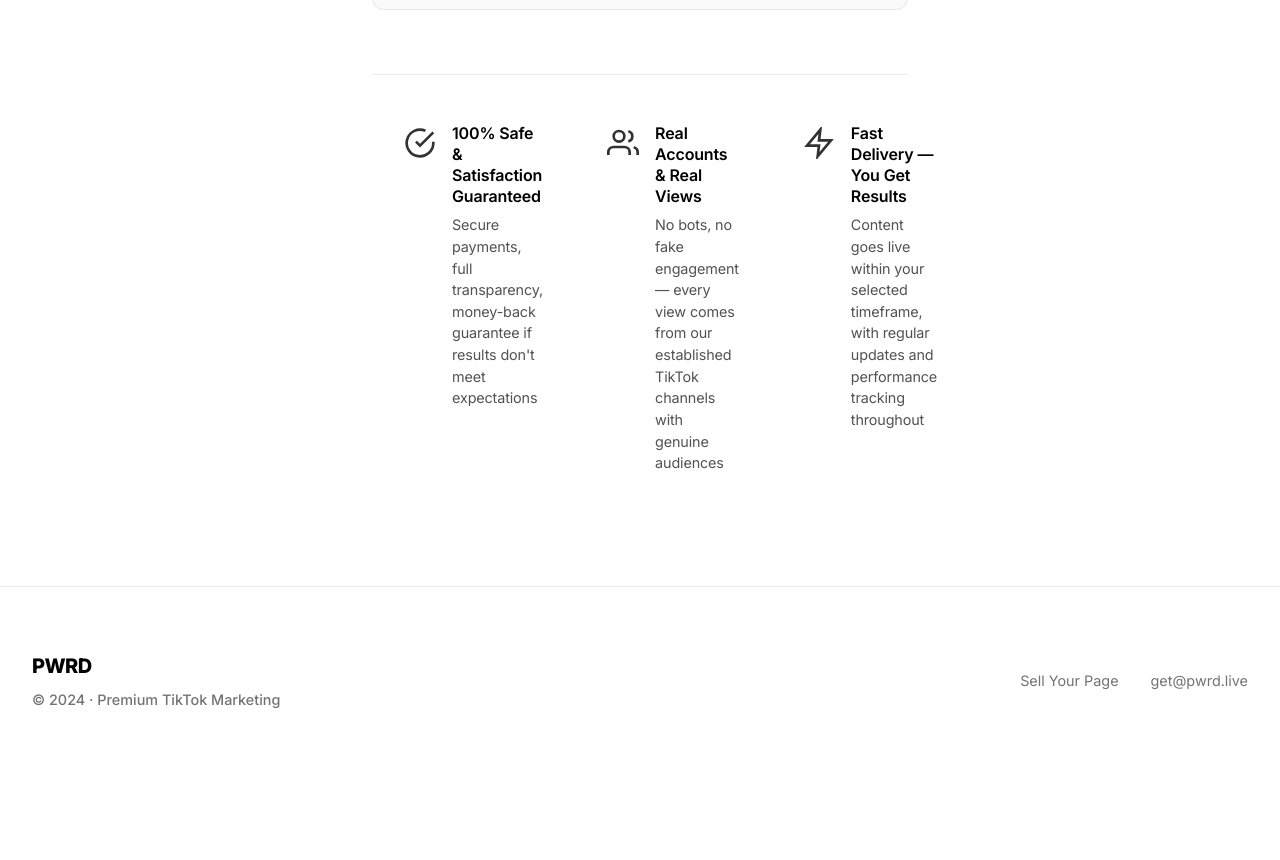
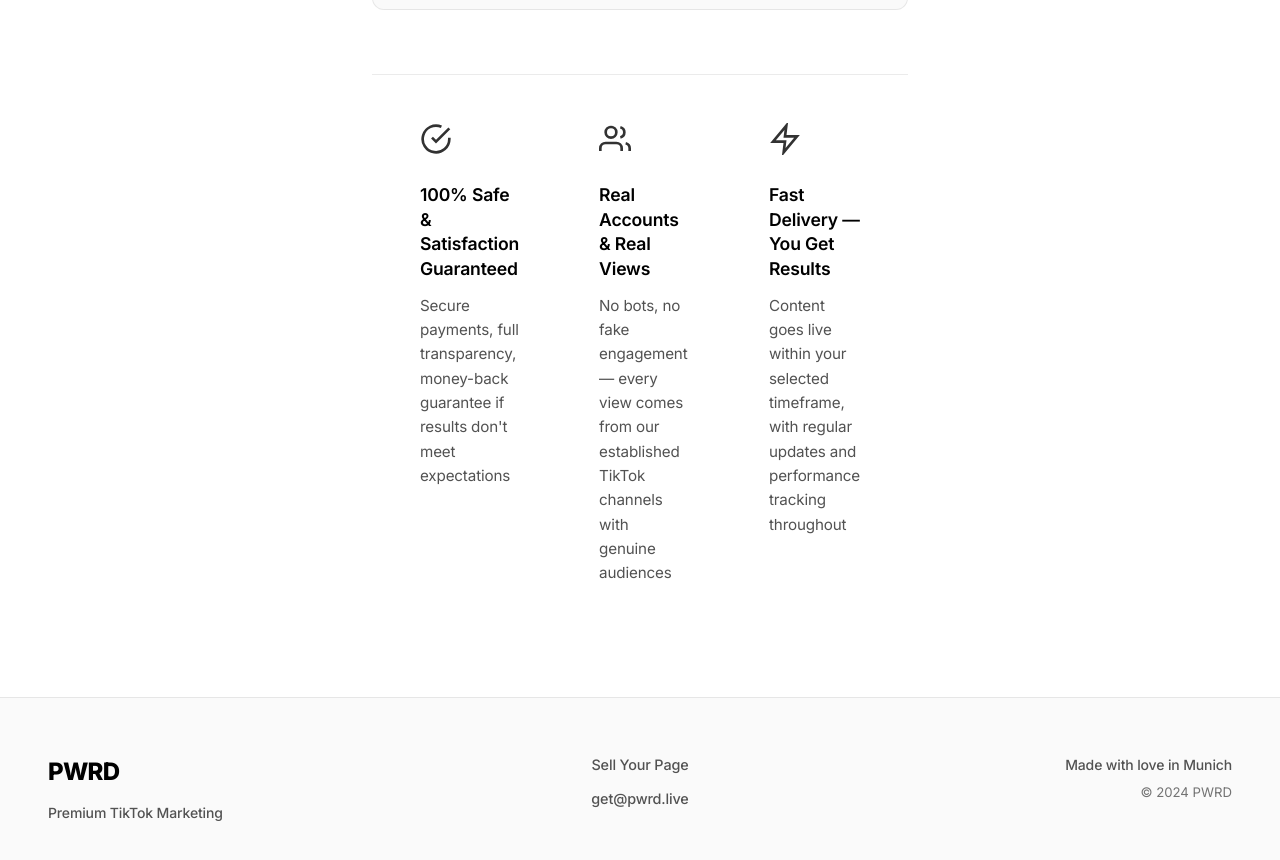
Before and after one commit to nevernot25/social, a website: page index.html in a window 1280 px wide. Shown: the part 3431-4291 px from the top of the page. Before the commit the page ends 4205 px from the top, so only its background shows below. Drawn offline with Linux system fonts and the light colour scheme; a script that the page names is missing.

Commit message:
Improve trust badges spacing and redesign footer
- Trust badges: wider spacing (5rem gap), vertical layout, larger icons (40px)
- Trust text: increased font sizes for better readability
- Footer: professional 3-column grid layout with light background
- Added "Made with love in Munich" to footer
- Improved footer typography and spacing

```diff
--- a/index.html
+++ b/index.html
@@ -300,11 +300,15 @@
         <div class="footer-content">
             <div class="footer-left">
                 <div class="footer-logo">PWRD</div>
-                <div class="footer-text">© 2024 · Premium TikTok Marketing</div>
+                <div class="footer-tagline">Premium TikTok Marketing</div>
             </div>
-            <div class="footer-links">
+            <div class="footer-center">
                 <a href="sell.html">Sell Your Page</a>
                 <a href="mailto:get@pwrd.live">get@pwrd.live</a>
+            </div>
+            <div class="footer-right">
+                <div class="footer-location">Made with love in Munich</div>
+                <div class="footer-copyright">© 2024 PWRD</div>
             </div>
         </div>
     </footer>
--- a/style.css
+++ b/style.css
@@ -251,32 +251,32 @@ body {
 
 /* Trust Features */
 .trust-features {
-    max-width: 1200px;
+    max-width: 1400px;
     margin: 4rem auto 0;
-    padding: 3rem 2rem;
+    padding: 3rem 3rem;
     border-top: 1px solid rgba(0, 0, 0, 0.08);
 }
 
 .trust-grid {
     display: grid;
     grid-template-columns: repeat(3, 1fr);
-    gap: 4rem;
+    gap: 5rem;
 }
 
 .trust-item {
     display: flex;
+    flex-direction: column;
     align-items: flex-start;
-    gap: 1rem;
+    gap: 1.25rem;
     text-align: left;
 }
 
 .trust-icon {
     flex-shrink: 0;
-    width: 32px;
-    height: 32px;
+    width: 40px;
+    height: 40px;
     color: var(--black);
     opacity: 0.8;
-    margin-top: 0.25rem;
 }
 
 .trust-content {
@@ -284,19 +284,19 @@ body {
 }
 
 .trust-title {
-    font-size: 1rem;
+    font-size: 1.1rem;
     font-weight: 600;
     letter-spacing: -0.01em;
-    line-height: 1.3;
+    line-height: 1.4;
     color: var(--black);
-    margin-bottom: 0.5rem;
+    margin-bottom: 0.75rem;
 }
 
 .trust-description {
-    font-size: 0.9rem;
+    font-size: 0.95rem;
     font-weight: 400;
     letter-spacing: -0.01em;
-    line-height: 1.5;
+    line-height: 1.6;
     color: var(--gray-600);
 }
 
@@ -866,15 +866,17 @@ select.checkout-input {
 /* Footer */
 .footer {
     border-top: 1px solid rgba(0, 0, 0, 0.08);
-    padding: 4rem 2rem;
+    padding: 3.5rem 3rem;
+    background: var(--gray-50);
 }
 
 .footer-content {
     max-width: 1400px;
     margin: 0 auto;
-    display: flex;
-    justify-content: space-between;
-    align-items: center;
+    display: grid;
+    grid-template-columns: 1fr auto 1fr;
+    gap: 3rem;
+    align-items: start;
 }
 
 .footer-left {
@@ -884,15 +886,58 @@ select.checkout-input {
 }
 
 .footer-logo {
-    font-size: 1.25rem;
+    font-size: 1.5rem;
     font-weight: 800;
     letter-spacing: -0.03em;
+    margin-bottom: 0.25rem;
 }
 
-.footer-text {
+.footer-tagline {
+    font-size: 0.875rem;
+    color: var(--gray-600);
+    font-weight: 500;
+    letter-spacing: -0.01em;
+}
+
+.footer-center {
+    display: flex;
+    flex-direction: column;
+    gap: 0.75rem;
+    align-items: center;
+}
+
+.footer-center a {
     font-size: 0.9rem;
+    color: var(--gray-600);
+    text-decoration: none;
+    font-weight: 500;
+    transition: color 0.2s ease;
+    letter-spacing: -0.01em;
+}
+
+.footer-center a:hover {
+    color: var(--black);
+}
+
+.footer-right {
+    display: flex;
+    flex-direction: column;
+    gap: 0.5rem;
+    align-items: flex-end;
+    text-align: right;
+}
+
+.footer-location {
+    font-size: 0.875rem;
+    color: var(--gray-600);
+    font-weight: 500;
+    letter-spacing: -0.01em;
+}
+
+.footer-copyright {
+    font-size: 0.825rem;
     color: var(--gray-500);
-    font-weight: 500;
+    font-weight: 400;
 }
 
 .footer-links {
@@ -1034,14 +1079,22 @@ select.checkout-input {
     }
 
     .footer-content {
-        flex-direction: column;
+        grid-template-columns: 1fr;
         gap: 2rem;
         text-align: center;
-        align-items: center;
     }
 
     .footer-left {
         align-items: center;
+    }
+
+    .footer-center {
+        align-items: center;
+    }
+
+    .footer-right {
+        align-items: center;
+        text-align: center;
     }
 
     .footer-links {
```
Also changed, not shown: sell.html (+6 -2 lines).
